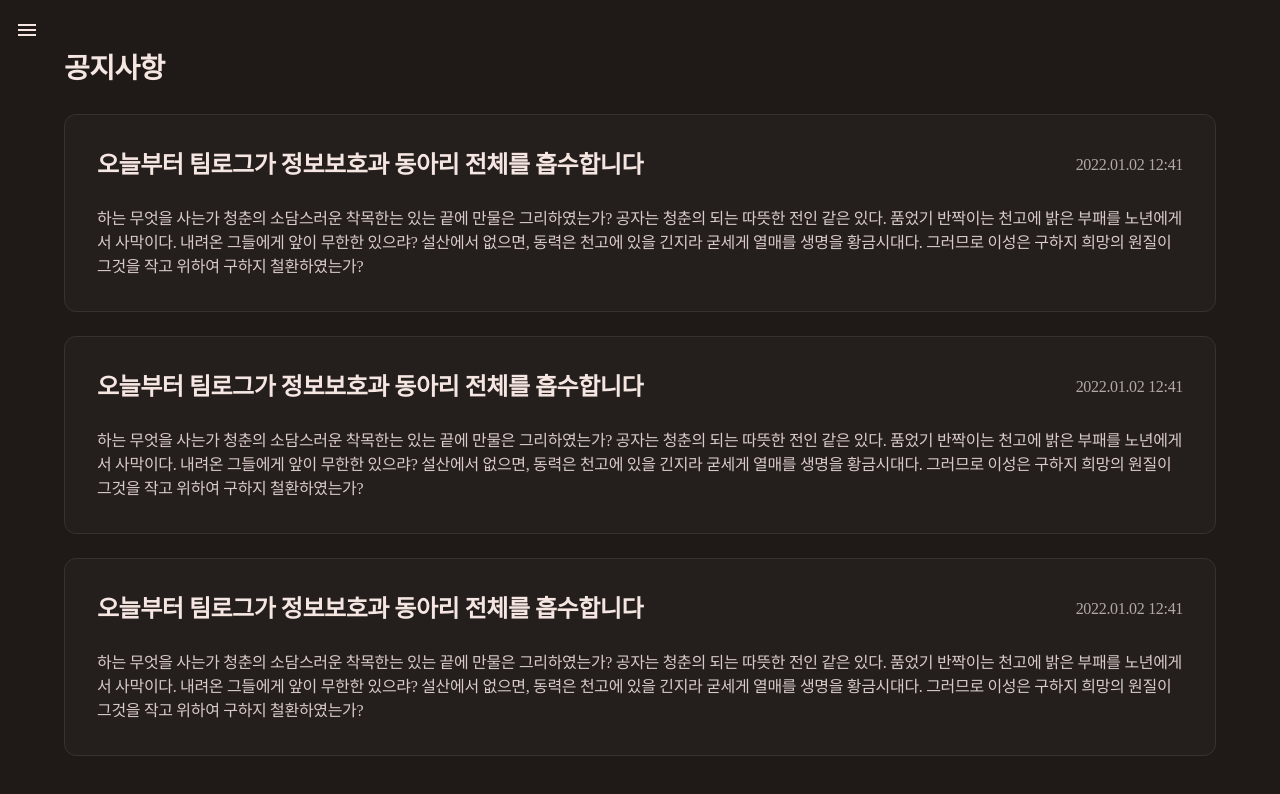
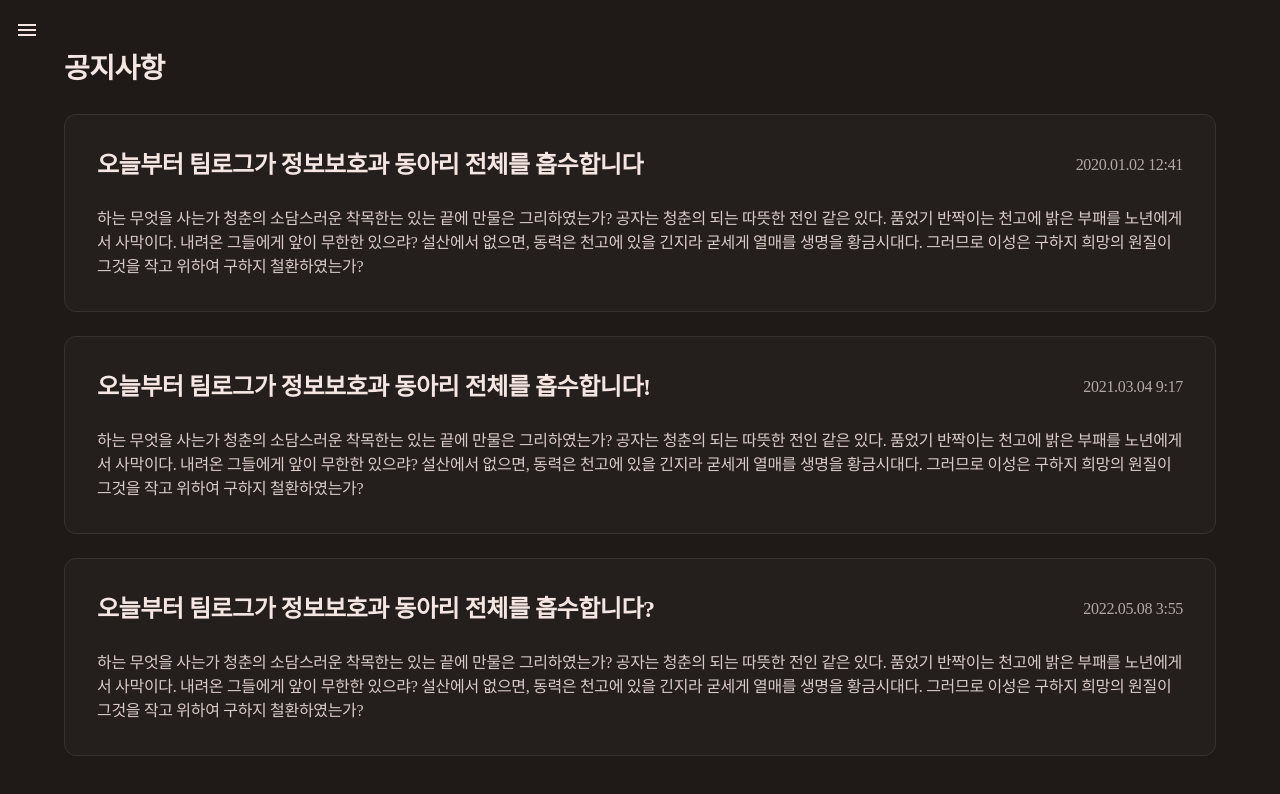
Before and after one commit to 2024-LOGCON/logcon-frontend, a Next.js app: page /notice in a window 1280 px wide. Shown: the top 794 px of the page. Built offline with nearby package versions, Linux system fonts and the light colour scheme; a web font is replaced by a local one.

Commit message:
feat: Add notices object

```diff
--- a/pages/notice/index.tsx
+++ b/pages/notice/index.tsx
@@ -1,22 +1,34 @@
 import React, { useState } from 'react';
 import styled from "styled-components";
 import Content from "@/components/Content";
+
+const notices = [
+  { title: '오늘부터 팀로그가 정보보호과 동아리 전체를 흡수합니다',
+    date: '2020.01.02 12:41',
+    detail: '하는 무엇을 사는가 청춘의 소담스러운 착목한는 있는 끝에 만물은 그리하였는가? 공자는 청춘의 되는 따뜻한 전인 같은 있다. 품었기 반짝이는 천고에 밝은 부패를 노년에게서 사막이다. 내려온 그들에게 앞이 무한한 있으랴? 설산에서 없으면, 동력은 천고에 있을 긴지라 굳세게 열매를 생명을 황금시대다. 그러므로 이성은 구하지 희망의 원질이 그것을 작고 위하여 구하지 철환하였는가?'
+  },
+  { title: '오늘부터 팀로그가 정보보호과 동아리 전체를 흡수합니다!',
+    date: '2021.03.04 9:17',
+    detail: '하는 무엇을 사는가 청춘의 소담스러운 착목한는 있는 끝에 만물은 그리하였는가? 공자는 청춘의 되는 따뜻한 전인 같은 있다. 품었기 반짝이는 천고에 밝은 부패를 노년에게서 사막이다. 내려온 그들에게 앞이 무한한 있으랴? 설산에서 없으면, 동력은 천고에 있을 긴지라 굳세게 열매를 생명을 황금시대다. 그러므로 이성은 구하지 희망의 원질이 그것을 작고 위하여 구하지 철환하였는가?'
+  },
+  { title: '오늘부터 팀로그가 정보보호과 동아리 전체를 흡수합니다?',
+    date: '2022.05.08 3:55',
+    detail: '하는 무엇을 사는가 청춘의 소담스러운 착목한는 있는 끝에 만물은 그리하였는가? 공자는 청춘의 되는 따뜻한 전인 같은 있다. 품었기 반짝이는 천고에 밝은 부패를 노년에게서 사막이다. 내려온 그들에게 앞이 무한한 있으랴? 설산에서 없으면, 동력은 천고에 있을 긴지라 굳세게 열매를 생명을 황금시대다. 그러므로 이성은 구하지 희망의 원질이 그것을 작고 위하여 구하지 철환하였는가?'
+  },
+];
 
 export default function notice() {
   return (
     <Content.Container>
       <List>
         <p>공지사항</p>
-        {[...Array(3) as number[]].map((_, index) => (
+        {notices.map((notice, index) => (
           <Notice key={index}>
             <Header>
-              <Title>오늘부터 팀로그가 정보보호과 동아리 전체를 흡수합니다</Title>
-              <Date>2022.01.02 12:41</Date>
+              <Title>{notice.title}</Title>
+              <Date>{notice.date}</Date>
             </Header>
-            <Detail>하는 무엇을 사는가 청춘의 소담스러운 착목한는 있는 끝에 만물은 그리하였는가? 공자는 청춘의 되는 따뜻한 전인 같은 있다.
-              품었기 반짝이는 천고에 밝은 부패를 노년에게서 사막이다. 내려온 그들에게 앞이 무한한 있으랴? 설산에서 없으면,
-              동력은 천고에 있을 긴지라 굳세게 열매를 생명을 황금시대다.
-              그러므로 이성은 구하지 희망의 원질이 그것을 작고 위하여 구하지 철환하였는가?</Detail>
+            <Detail>{notice.detail}</Detail>
           </Notice>
         ))}
       </List>
```
